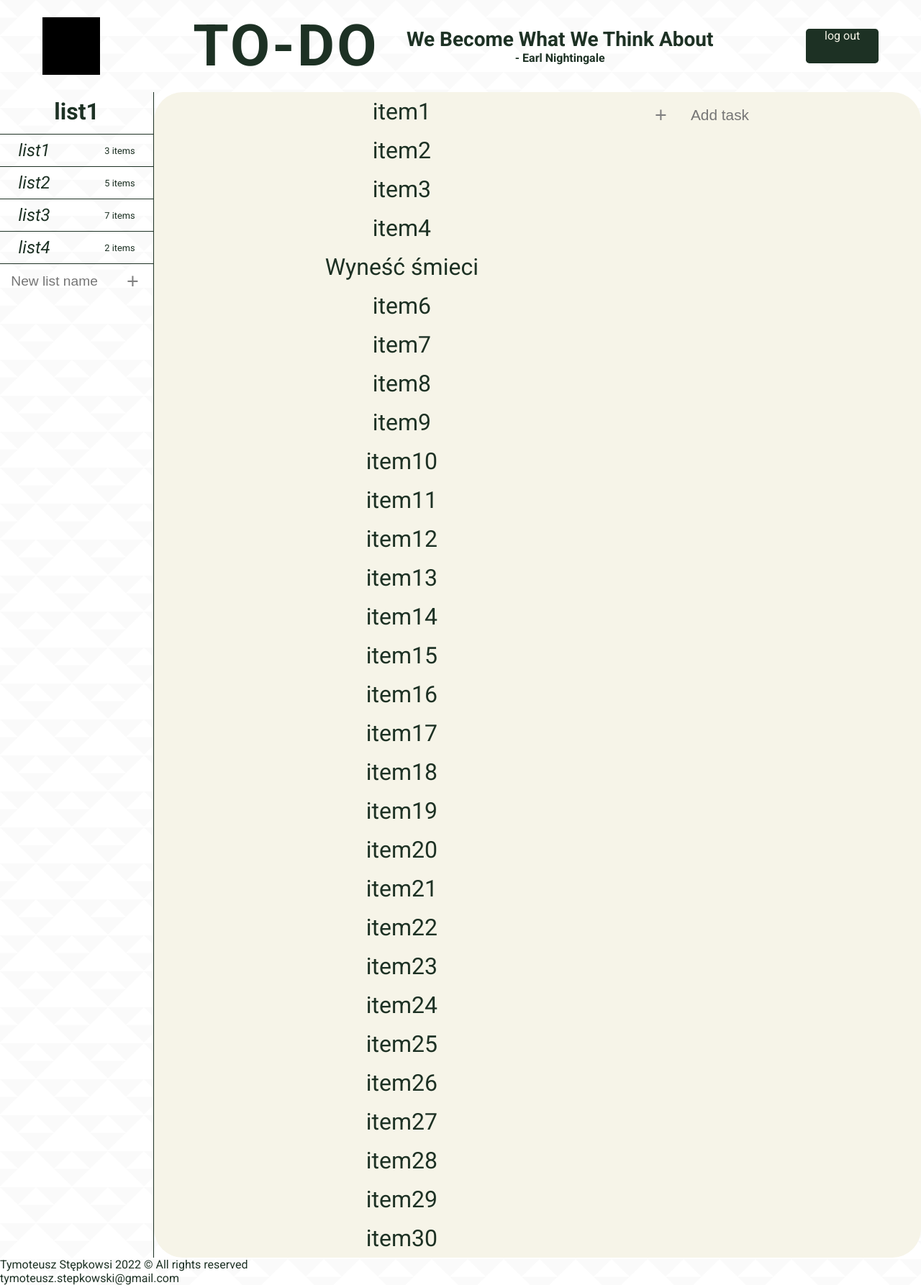
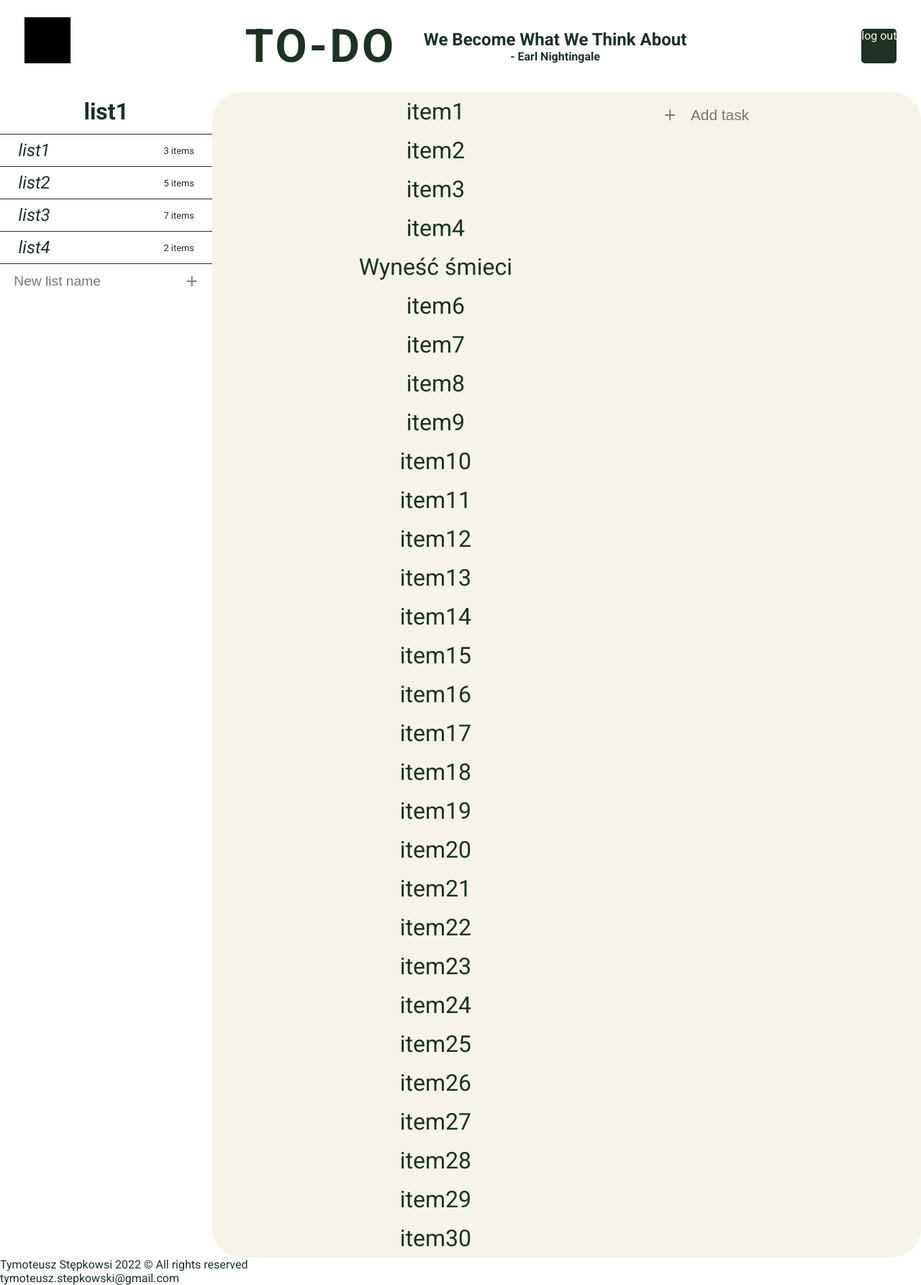
Before and after one commit to tymowskyy/php-to-do, a PHP site: page / in a window 1280 px wide. Shown: the whole page at 72% size. Run offline with PHP 8.4, Linux system fonts and the light colour scheme.

Commit message:
minor changes in interface

```diff
--- a/style.css
+++ b/style.css
@@ -4,7 +4,6 @@ body {
     font-family: 'Roboto', sans-serif;
     font-size: 2vh;
     margin: 0;
-    background-image: url("background.png");
     color: #1d3124;
 }
 
@@ -25,7 +24,8 @@ a {
 }
 
 #logo img {
-    height: 100%;
+    height: 8vh;
+    width: 8vh;
 }
 
 #title {
@@ -54,7 +54,6 @@ a {
 }
 
 #log-out-button {
-    padding: 0 2vw 0 2vw;
     background-color: #1d3124;
     color: #f6f4e8;
     border-radius: .6vh;
@@ -131,12 +130,14 @@ h3 {
 }
 
 #add-list {
+    box-sizing: border-box;
     align-self: flex-start;
     display: flex;
     flex-direction: row;
     width: 100%;
     justify-content: space-between;
     align-items: center;
+    padding: 1vh .5vh;
 }
 
 #add-item {
@@ -147,15 +148,6 @@ h3 {
     margin: 2vh;
     margin-left: auto;
     margin-right: auto;
-}
-
-
-#menu input[type=text] {
-    height: 4vh;
-    font-size: 2.5vh;
-    width: 80%;
-    margin: 1vh 0 1vh 0;
-    padding-left: 1vw;
 }
 
 
@@ -172,7 +164,7 @@ h3 {
     background: transparent;
     fill: none;
     display: block;
-    box-sizing: content-box;
+    box-sizing: border-box;
 }
 
 input[type=submit].no-bg {
@@ -191,6 +183,7 @@ input[type=text].no-bg {
     width: 30vw;
     padding-left: 2vw;
     padding: 0;
+    margin-left: 1vw;
 }
 
 input[type=text].no-bg:focus {
@@ -211,6 +204,12 @@ input[type=submit].no-bg:hover {
     color: black;
 }
 
+#menu input[type=text] {
+    height: 4vh;
+    width: 80%;
+    padding-left: 1vw;
+    margin-left: 0;
+}
 
 #main {
     width: 100%;
@@ -251,7 +250,7 @@ input[type=submit].no-bg:hover {
     }
 
     #main-header {
-        margin: 3vh 4vw 3vh 4vw;
+        margin: 3vh 2vw 3vh 2vw;
     }
 
     .closed-menu {
@@ -263,8 +262,7 @@ input[type=submit].no-bg:hover {
     }
 
     #menu {
-        width: 20vw;
-        border-right: 1px solid #1d3124;
+        width: 30vw;
     }
 
     #mask {
@@ -293,25 +291,21 @@ input[type=submit].no-bg:hover {
         font-size: 1.6vh;
     }
 
+    #add-list {
+        padding-right: 1vw;
+    }
+
     #menu input[type=text] {
-        margin-left: 1vw;
         padding-left: .2vw;
         font-size: 2.4vh;
         width: 70%;
+        margin-left: 1vw;
     }
 
     input[type=text].no-bg {
-        margin-left: 2vw;
         width: 20vw;
     }
 
-    input[type=text].no-bg:focus {
-        padding-top: 1px;
-    }
-
-    #menu input[type=submit] {
-        margin-right: 1vw;
-    }
 
     #add-item-outer {
         width: 30vw;
@@ -341,7 +335,7 @@ input[type=submit].no-bg:hover {
     }
 
     #title h1 {
-        font-size: 10vh;
+        font-size: 8vmin;
         display: flex;
         align-items: center;
     }
@@ -359,7 +353,7 @@ input[type=submit].no-bg:hover {
 
     #quote {
         display: block;
-        font-size: 3.5vmin;
+        font-size: 3vmin;
     }
     #author {
         display: block;
```
